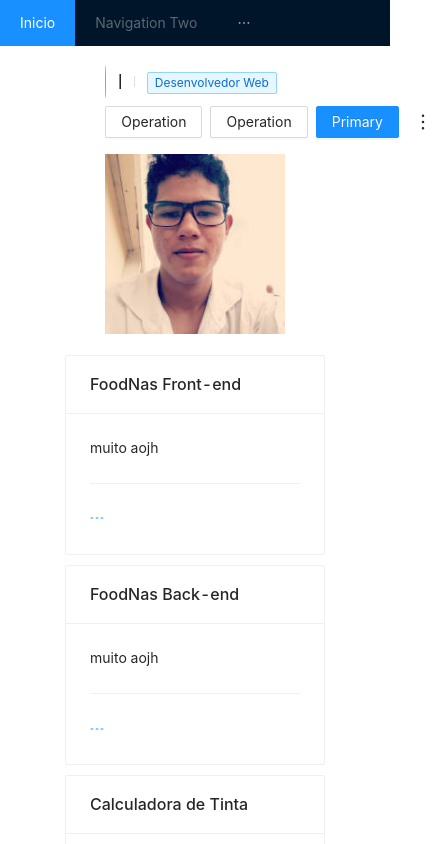
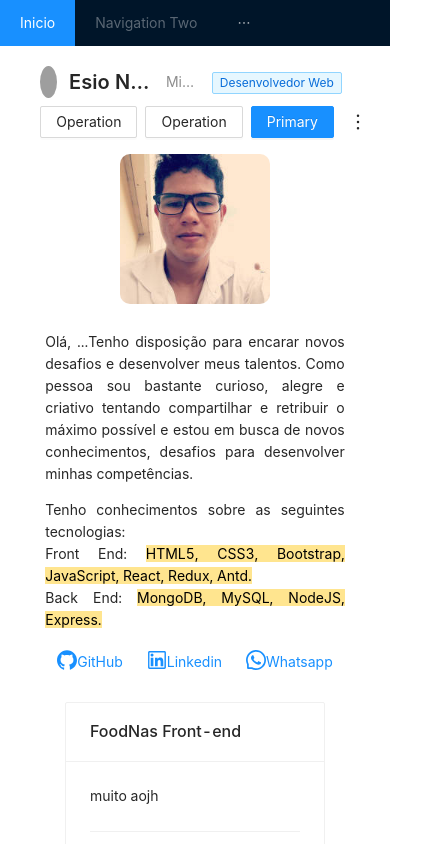
Before and after one commit to esionascimento/esionascimentonew, a Next.js app: page / in a window 390 px wide. Shown: the top 844 px of the page, 439 px wide, since content can reach past the window. Built offline with nearby package versions, Linux system fonts and the light colour scheme; grey boxes are pictures that could not be loaded.

Commit message:
refactor components > bio | responsive

```diff
--- a/src/components/bio/contentImg.tsx
+++ /dev/null
@@ -1,12 +0,0 @@
-import { Row } from 'antd';
-
-function Content({ children, extraContent }) {
-    return (
-        <Row>
-            <div style={{ flex: 1 }}>{children}</div>
-            <div className="image">{extraContent}</div>
-        </Row>
-    );
-}
-
-export default Content;
--- /dev/null
+++ b/src/components/bio/contentInfo.tsx
@@ -0,0 +1,69 @@
+import {
+    Typography,
+    Row, Col,
+} from 'antd';
+import {
+    GithubOutlined, LinkedinOutlined, WhatsAppOutlined, createFromIconfontCN,
+} from '@ant-design/icons';
+import IconLink from './iconLink';
+
+const { Paragraph, Text } = Typography;
+
+const IconFont = createFromIconfontCN({
+    scriptUrl: [
+        '//at.alicdn.com/t/font_1788044_0dwu4guekcwr.js', // icon-javascript, icon-java, icon-shoppingcart (overrided)
+        '//at.alicdn.com/t/font_1788592_a5xf2bdic3u.js', // icon-shoppingcart, icon-python
+    ],
+});
+
+const ContentInfo = (
+    <>
+        <IconFont type="icon-javascript" />
+        <IconFont type="icon-python" />
+        <IconFont type="icon-java" />
+        <div style={{ textAlign: 'justify' }}>
+            <Paragraph>
+                Olá, ...Tenho disposição para encarar novos desafios e desenvolver meus talentos.
+                Como pessoa sou bastante curioso, alegre e criativo tentando compartilhar
+                e retribuir o máximo possível e estou em busca de novos conhecimentos,
+                desafios para desenvolver minhas competências.
+            </Paragraph>
+            <Paragraph>
+                Tenho conhecimentos sobre as seguintes tecnologias:
+                <br />
+                Front End:
+                {' '}
+                <Text mark>HTML5, CSS3, Bootstrap, JavaScript, React, Redux, Antd.</Text>
+                <br />
+                Back End:
+                {' '}
+                <Text mark>MongoDB, MySQL, NodeJS, Express.</Text>
+            </Paragraph>
+        </div>
+        <Row justify="space-around">
+            <Col flex="none">
+                <IconLink
+                    src={<GithubOutlined />}
+                    text="GitHub"
+                    href="https://github.com/esionascimento"
+                />
+            </Col>
+            <Col flex="none">
+                <IconLink
+                    src={<LinkedinOutlined />}
+                    text="Linkedin"
+                    href="https://www.linkedin.com/in/esionascimento/"
+                />
+            </Col>
+            <Col flex="none">
+                <IconLink
+                    src={<WhatsAppOutlined />}
+                    text="Whatsapp"
+                    href="https://api.whatsapp.com/send?phone=5569992577460"
+                />
+            </Col>
+        </Row>
+    </>
+);
+
+export default ContentInfo;
--- a/src/components/bio/iconLink.tsx
+++ b/src/components/bio/iconLink.tsx
@@ -1,7 +1,11 @@
-function IconLink({ src, text }) {
+import * as S from './styles';
+
+function IconLink({ src, text, href }) {
     return (
-        <a className="example-link" href="/#">
-            <img className="example-link-icon" src={src} alt={text} />
+        <a href={href}>
+            <S.SpanImg>
+                {src}
+            </S.SpanImg>
             {text}
         </a>
     );
--- a/src/components/bio/index.tsx
+++ b/src/components/bio/index.tsx
@@ -2,16 +2,18 @@ import {
     PageHeader, Button, Tag, Row, Col,
 } from 'antd';
 
-import ImgPerfil from '../images/minhafoto-200x200-qualidade-baixa.jpg';
-
 import DropdownMenu from './dropDownMenu';
-import ContentImg from './contentImg';
 import Content from './content';
+import ContentInfo from './contentInfo';
 
 function Bio() {
     return (
         <Row justify="center">
-            <Col span={14}>
+            <Col
+                xs={{ span: 22 }}
+                md={{ span: 20 }}
+                lg={{ span: 18 }}
+            >
                 <PageHeader
                     title="Esio Nascimento"
                     /* className="site-page-header" */
@@ -29,17 +31,9 @@ function Bio() {
                     ]}
                     avatar={{ src: 'https://avatars1.githubusercontent.com/u/8186664?s=460&v=4' }}
                 >
-                    <ContentImg
-                        extraContent={(
-                            <img
-                                src={ImgPerfil.src}
-                                alt="content"
-                                width="100%"
-                            />
-                        )}
-                    >
-                        {Content}
-                    </ContentImg>
+                    <Content>
+                        {ContentInfo}
+                    </Content>
                 </PageHeader>
             </Col>
         </Row>
```
